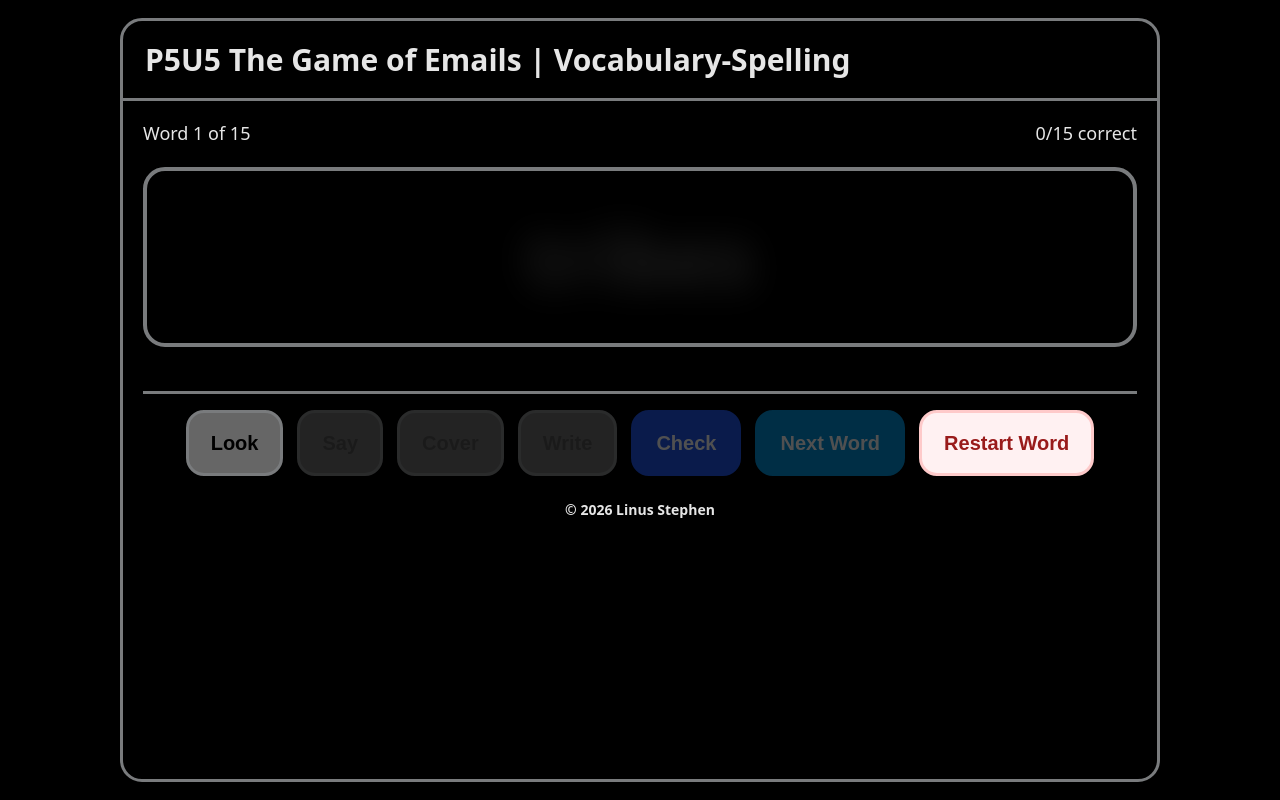
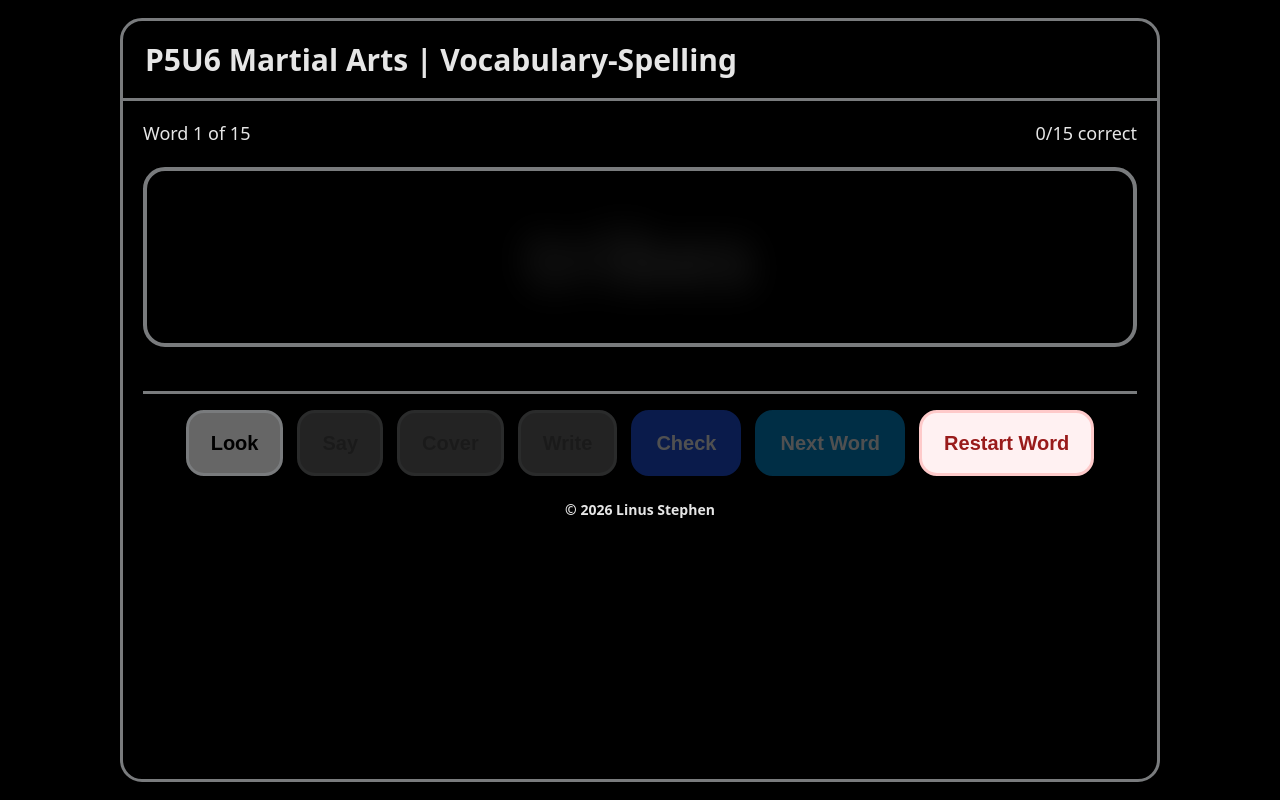
Before and after one commit to linusstephen/edu-resources, a plain HTML site: page p5lscw_base.html in a window 1280 px wide. Drawn offline with Linux system fonts and the light colour scheme.

Commit message:
Update p5lscw_base.html
Change title to U6

```diff
--- a/p5lscw_base.html
+++ b/p5lscw_base.html
@@ -3,7 +3,7 @@
 <head>
 <meta charset="utf-8" />
 <meta name="viewport" content="width=device-width, initial-scale=1" />
-<title>P5U5 The Game of Emails | Vocabulary-Spelling</title>
+<title>P5U6 Martial Arts | Vocabulary-Spelling</title>
 <script>
 document.addEventListener('contextmenu', function(e) {
   e.preventDefault();
@@ -314,7 +314,7 @@
 <body>
 <section class="panel">
 <header>
-<h1>P5U5 The Game of Emails | Vocabulary-Spelling</h1>
+<h1>P5U6 Martial Arts | Vocabulary-Spelling</h1>
 </header>
 <div class="main" id="gamePage">
 <div class="topRow">
```
